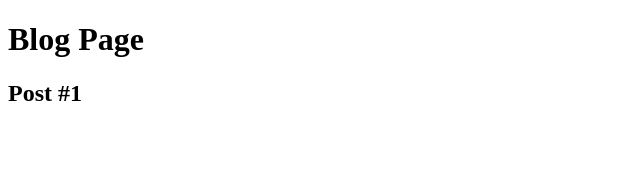
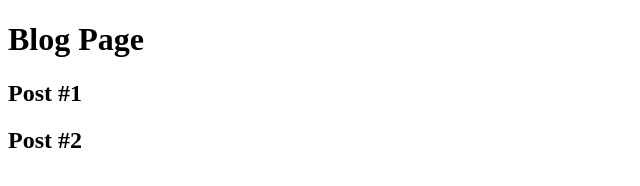
Before and after one commit to hugoMiquilino/learnGitHub, a plain HTML site: page blog.html in a window 1280 px wide. Shown: the full height of the page, 0-640 px from the left. Drawn offline with Linux system fonts and the light colour scheme.

Commit message:
Update Blog

```diff
--- a/blog.html
+++ b/blog.html
@@ -9,6 +9,6 @@
 <body>
     <h1>Blog Page</h1>
     <h2>Post #1</h2>
-
+    <h2>Post #2</h2>
 </body>
 </html>
```
